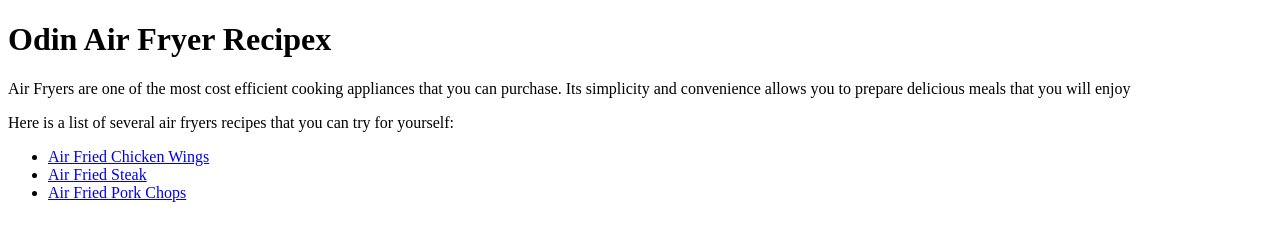
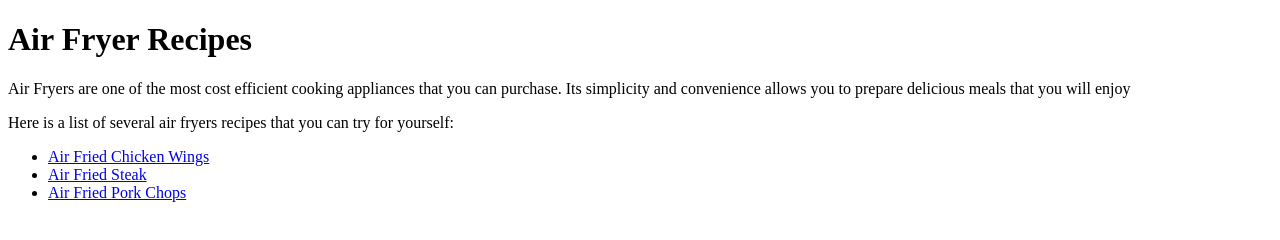
Before and after one commit to btabella/odin-recipes, a plain HTML site: page index.html in a window 1280 px wide. Drawn offline with Linux system fonts and the light colour scheme.

Commit message:
Grammar fix of h1

```diff
--- a/index.html
+++ b/index.html
@@ -7,7 +7,7 @@
     <title>Odin Air Fryer Recipes</title>
 </head>
 <body>
-    <h1>Odin Air Fryer Recipex</h1>
+    <h1>Air Fryer Recipes</h1>
         <p>Air Fryers are one of the most cost efficient cooking appliances that you can purchase. Its simplicity and convenience allows you to prepare delicious meals that you will enjoy</p>
         <p>Here is a list of several air fryers recipes that you can try for yourself:</p>
             <ul>
```
